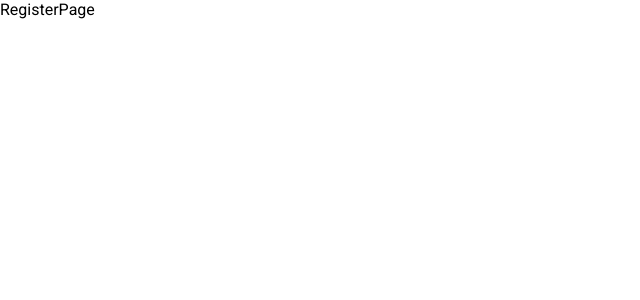
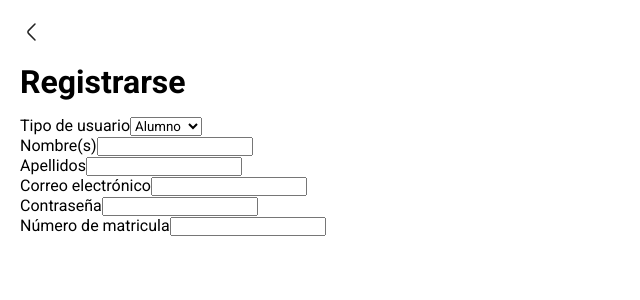
Before and after one commit to edmirgalvan01/biblioteca-virtual, a React (Vite) app: page /register in a window 1280 px wide. Shown: the top 300 px of the page, without its empty margins (0-640 px from the left). Built offline with nearby package versions, Linux system fonts and the light colour scheme.

Commit message:
RegisterPage semantic HTML and states

```diff
--- a/src/components/pages/RegisterPage/RegisterPage.css
+++ b/src/components/pages/RegisterPage/RegisterPage.css
@@ -0,0 +1,6 @@
+.registerPage {
+  display: flex;
+  flex-direction: column;
+  gap: 15px;
+  padding: 20px;
+}
--- a/src/components/pages/RegisterPage/RegisterPage.tsx
+++ b/src/components/pages/RegisterPage/RegisterPage.tsx
@@ -1,3 +1,60 @@
+import { useState } from "react";
+import { BackButton } from "../../BackButton";
+import "./RegisterPage.css";
+
 export const RegisterPage = () => {
-  return <div>RegisterPage</div>;
+  const [userType, setUserType] = useState("student");
+  const [name, setName] = useState("");
+  const [lastName, setLastName] = useState("");
+  const [email, setEmail] = useState("");
+  const [password, setPassword] = useState("");
+  const [licenseNumber, setLicenseNumber] = useState("");
+  const [accessCode, setAccessCode] = useState("");
+
+  const handleChangeSelect = (event: React.ChangeEvent<HTMLSelectElement>) => {
+    setUserType(event.target.value);
+  };
+
+  return (
+    <div className="registerPage">
+      <BackButton />
+      <h1>Registrarse</h1>
+      <form>
+        <div className="selectField">
+          <label htmlFor="userType">Tipo de usuario</label>
+          <select name="userType" id="userType" onChange={handleChangeSelect}>
+            <option value="student">Alumno</option>
+            <option value="teacher">Maestro</option>
+          </select>
+        </div>
+        <div className="inputField">
+          <label htmlFor="name">Nombre(s)</label>
+          <input type="text" name="name" id="name" />
+        </div>
+        <div className="inputField">
+          <label htmlFor="lastName">Apellidos</label>
+          <input type="text" name="lastName" id="lastName" />
+        </div>
+        <div className="inputField">
+          <label htmlFor="email">Correo electrónico</label>
+          <input type="email" name="email" id="email" />
+        </div>
+        <div className="inputField">
+          <label htmlFor="password">Contraseña</label>
+          <input type="password" name="password" id="password" />
+        </div>
+        {userType === "student" ? (
+          <div className="inputField">
+            <label htmlFor="licenseNumber">Número de matricula</label>
+            <input type="number" name="licenseNumber" id="licenseNumber" />
+          </div>
+        ) : (
+          <div className="inputField">
+            <label htmlFor="accessCode">Código de acceso</label>
+            <input type="password" name="accessCode" id="accessCode" />
+          </div>
+        )}
+      </form>
+    </div>
+  );
 };
```
